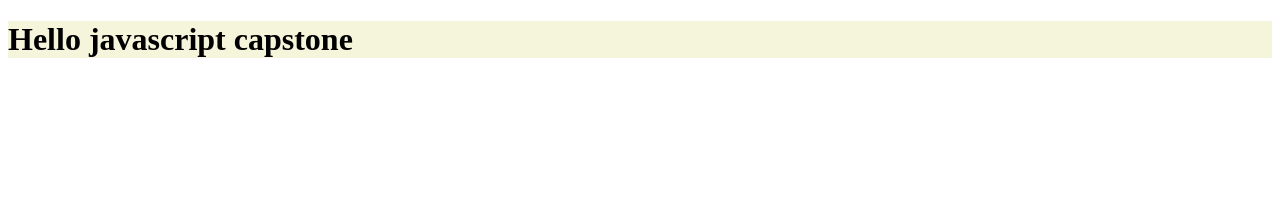
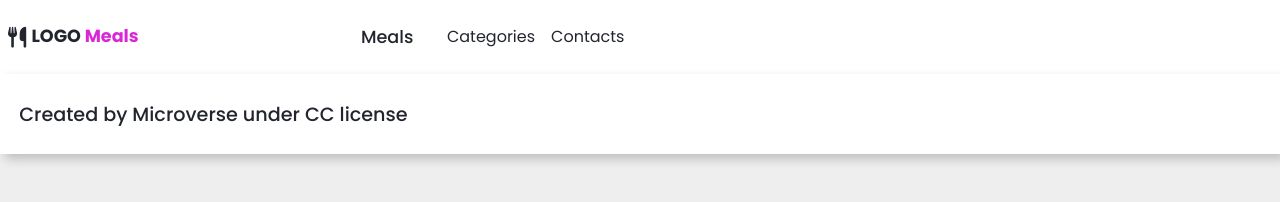
Before and after one commit to MohamedRoshdy2021/capstone-project, a website built with webpack: page src/index.html in a window 1280 px wide. Built offline with nearby package versions, Linux system fonts and the light colour scheme.

Commit message:
Added haeder and footer

```diff
--- a/src/index.html
+++ b/src/index.html
@@ -3,9 +3,27 @@
     <head>
         <meta charset="UTF-8">
         <meta name="viewport" content="width=device-width, initial-scale=1.0">
+        <script src="https://kit.fontawesome.com/1996e6895b.js"
+            crossorigin="anonymous"></script>
         <title>Javascript capstone</title>
     </head>
     <body>
-        <h1 id="h1" class="h1">Hello javascript capstone</h1>
+        <header class="head">
+            <div class="logo">
+                <i class="fa fa-cutlery"></i>
+                <h1>LOGO <span>Meals</span></h1>
+            </div>
+            <nav>
+                <ul>
+                    <li id="meals">Meals</li>
+                    <li id="categories">Categories</li>
+                    <li id="contacts">Contacts</li>
+                </ul>
+            </nav>
+        </header>
+
+        <footer>
+            <h2>Created by Microverse under CC license</h2>
+        </footer>
     </body>
 </html>
--- a/src/style.css
+++ b/src/style.css
@@ -1,3 +1,103 @@
-.h1 {
-  background-color: beige;
+@import url("https://fonts.googleapis.com/css2?family=Lato:wght@100;300;400;700;900&family=Poppins:ital,wght@0,200;0,300;0,400;0,500;0,600;0,700;1,500&display=swap");
+
+:root {
+  --orange: #d926d6;
+  --black: rgba(10, 13, 22, 0.9);
+  --light-color: #666;
+  --box-shadow: 5px 5px 10px rgba(0, 0, 0, 0.2);
+  --font-family: "Poppins", sans-serif;
 }
+
+body {
+  margin: 0;
+  font-family: "Poppins", sans-serif;
+  background: white;
+  height: 100vh;
+  background-color: #eee;
+  color: var(--black);
+}
+
+header {
+  margin: 0;
+  display: flex;
+  flex-direction: row;
+  box-shadow: var(--box-shadow);
+  width: 100%;
+  padding: 0.5em;
+  background-color: white;
+}
+
+.fa-cutlery {
+  color: var(--black);
+  font-size: 1.3em;
+}
+
+.meal-popup h4 span {
+  text-align: left;
+  font-weight: 500;
+  font-size: 1em;
+  margin-left: 0.3em;
+}
+
+header .logo {
+  display: flex;
+  flex-direction: row;
+  justify-content: center;
+  align-items: center;
+  cursor: pointer;
+}
+
+header .logo h1 {
+  font-size: 1.1em;
+  text-align: center;
+  line-height: 1em;
+  margin: 0 1.5em 0 0.3em;
+}
+
+header .logo h1 span {
+  text-align: center;
+  color: var(--orange);
+}
+
+header nav ul {
+  display: flex;
+  flex-direction: row;
+  list-style: none;
+}
+
+nav {
+  display: flex;
+  justify-content: center;
+  flex-direction: row;
+  align-items: center;
+  margin-left: 200px;
+}
+
+header nav ul li {
+  padding-left: 1em;
+  cursor: pointer;
+}
+
+header nav ul #meals {
+  margin: 0 1em 0 -3.5em;
+  font-weight: 500;
+  font-size: 1.1em;
+}
+
+footer {
+  display: flex;
+  place-items: center;
+  position: relative;
+  bottom: 0;
+  left: 0;
+  width: 100%;
+  background-color: white;
+  height: 5em;
+  box-shadow: var(--box-shadow);
+}
+
+footer h2 {
+  margin-left: 1em;
+  font-size: 1.2em;
+  font-weight: 500;
+}
```
Also changed, not shown: src/images/logo.png (added).
